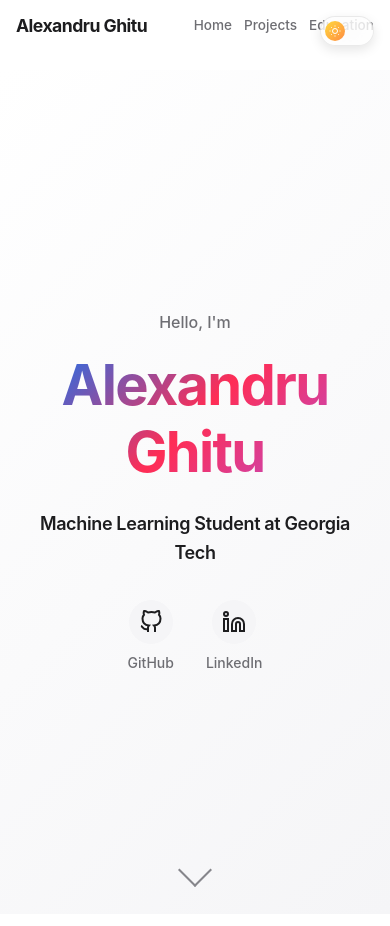
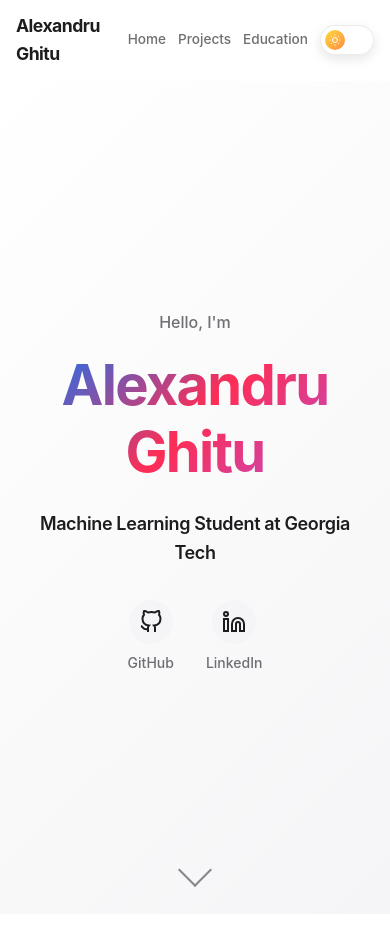
Before and after one commit to alexghitu/alexghitu.github.io, a React (Vite) app: page / in a window 390 px wide. Shown: the top 926 px of the page. Built offline with nearby package versions, Linux system fonts and the light colour scheme.

Commit message:
fix: align dark mode switch

```diff
--- a/src/App.tsx
+++ b/src/App.tsx
@@ -4,14 +4,12 @@ import Projects from './components/sections/projects/Projects';
 import Education from './components/sections/education/Education';
 import Music from './components/sections/music/Music';
 import Footer from './components/Footer';
-import ThemeToggle from './components/ThemeToggle';
 import './App.css';
 
 function App() {
   return (
     <div className="app">
       <Navigation />
-      <ThemeToggle />
       <Hero />
       <Education />
       <Projects />
--- a/src/components/Navigation.tsx
+++ b/src/components/Navigation.tsx
@@ -2,6 +2,7 @@ import { useState, useEffect, memo, useCallback } from 'react';
 import { navigationLinks } from '../constants/data';
 import { SCROLL_THRESHOLD } from '../utils/constants';
 import { classNames } from '../utils/classNames';
+import ThemeToggle from './ThemeToggle';
 import './Navigation.css';
 
 function Navigation() {
@@ -28,6 +29,7 @@ function Navigation() {
               {link.label}
             </a>
           ))}
+          <ThemeToggle />
         </div>
       </div>
     </nav>
--- a/src/components/ThemeToggle.css
+++ b/src/components/ThemeToggle.css
@@ -1,8 +1,5 @@
 .theme-toggle {
-  position: fixed;
-  top: var(--spacing-lg);
-  right: var(--spacing-lg);
-  z-index: 1000;
+  position: relative;
   background: var(--blur-bg);
   backdrop-filter: blur(20px);
   -webkit-backdrop-filter: blur(20px);
@@ -61,11 +58,6 @@
 }
 
 @media (max-width: 768px) {
-  .theme-toggle {
-    top: var(--spacing-md);
-    right: var(--spacing-md);
-  }
-
   .toggle-track {
     width: 52px;
     height: 28px;
```
